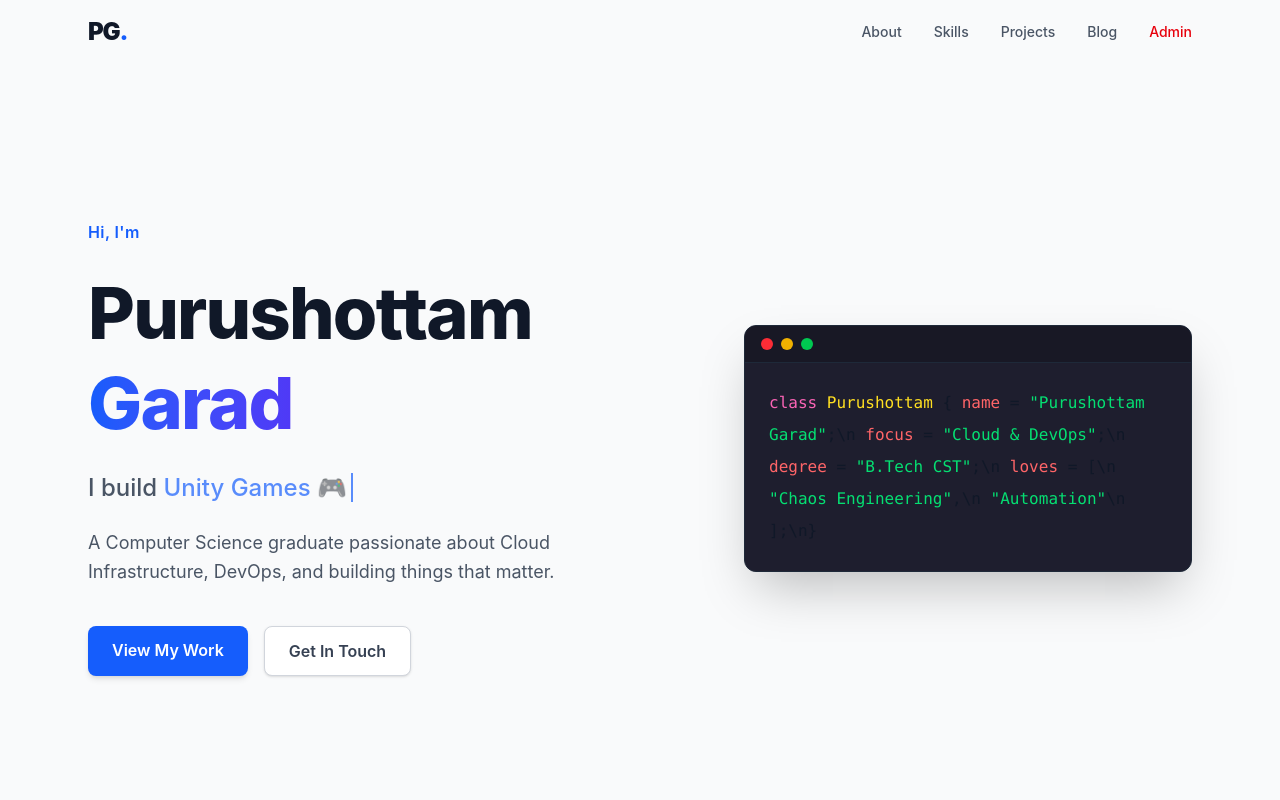
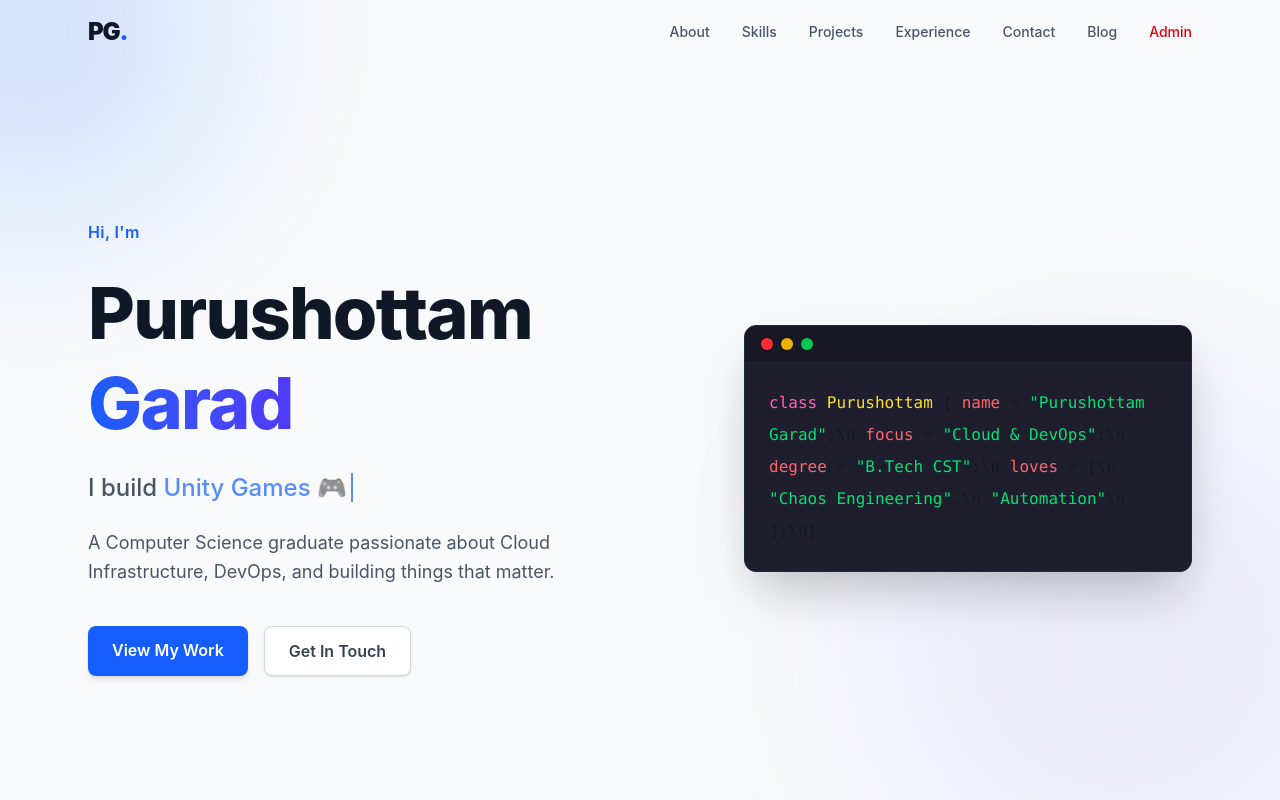
Before and after one commit to itspuru21/portfolio, a React app: page /admin in a window 1280 px wide. Shown: the top 800 px of the page. Built offline with nearby package versions, Linux system fonts and the light colour scheme; the HTML template or start-up script is replaced by a standard one.

Commit message:
corrected some navigation menu issues

```diff
--- a/src/App.jsx
+++ b/src/App.jsx
@@ -27,11 +27,21 @@ const Home = () => (
 export default function App() {
   return (
     <Router>
-      <div className="min-h-screen flex flex-col bg-gray-50 dark:bg-slate-950 text-gray-900 dark:text-slate-100 transition-colors duration-300">
+      <div className="min-h-screen flex flex-col bg-gray-50 dark:bg-slate-950 text-gray-900 dark:text-slate-100 transition-colors duration-300 relative overflow-hidden">
+
+        {/* --- NEW: Ambient Glowing Background --- */}
+        <div className="fixed inset-0 z-0 pointer-events-none">
+          {/* Top left blue glow */}
+          <div className="absolute -top-40 -left-40 w-96 h-96 bg-blue-500/20 dark:bg-blue-600/20 rounded-full blur-[100px]"></div>
+          {/* Bottom right indigo glow */}
+          <div className="absolute top-1/2 -right-20 w-[30rem] h-[30rem] bg-indigo-500/10 dark:bg-indigo-600/10 rounded-full blur-[120px]"></div>
+        </div>
+        {/* --------------------------------------- */}
+
         <Navbar />
 
-        {/* The main content flex-grows to push the footer to the bottom of the page */}
-        <main className="flex-grow pt-24 px-4 sm:px-6 max-w-6xl mx-auto w-full">
+        {/* Added relative z-10 so content sits above the background glow */}
+        <main className="flex-grow pt-24 px-4 sm:px-6 max-w-6xl mx-auto w-full relative z-10">
           <Routes>
             <Route path="/" element={<Home />} />
             <Route path="/blog" element={<BlogList />} />
@@ -40,7 +50,9 @@ export default function App() {
           </Routes>
         </main>
 
-        <Footer />
+        <div className="relative z-10">
+          <Footer />
+        </div>
       </div>
     </Router>
   );
--- a/src/components/Navbar.jsx
+++ b/src/components/Navbar.jsx
@@ -13,6 +13,17 @@ export default function Navbar() {
     return () => window.removeEventListener('scroll', handleScroll);
   }, []);
 
+  // Custom smooth scroll function that respects the HashRouter
+  const scrollToSection = (id) => {
+    setIsMenuOpen(false); // Close mobile menu if open
+    const element = document.getElementById(id);
+    if (element) {
+      // Calculate position minus 80px to account for the fixed navbar height
+      const top = element.getBoundingClientRect().top + window.scrollY - 80;
+      window.scrollTo({ top, behavior: 'smooth' });
+    }
+  };
+
   const closeMenu = () => setIsMenuOpen(false);
 
   return (
@@ -22,7 +33,7 @@ export default function Navbar() {
         : 'bg-transparent border-transparent'
     }`}>
       <div className="max-w-6xl mx-auto px-4 sm:px-6 h-16 flex items-center justify-between">
-        <Link to="/" onClick={closeMenu} className="text-2xl font-black tracking-tighter text-gray-900 dark:text-white">
+        <Link to="/" onClick={() => window.scrollTo(0,0)} className="text-2xl font-black tracking-tighter text-gray-900 dark:text-white cursor-pointer">
           PG<span className="text-blue-600 dark:text-blue-500">.</span>
         </Link>
 
@@ -30,9 +41,11 @@ export default function Navbar() {
         <ul className="hidden md:flex items-center gap-8 text-sm font-medium text-gray-600 dark:text-gray-300">
           {isHome ? (
             <>
-              <li><a href="#about" className="hover:text-blue-600 dark:hover:text-blue-400 transition-colors">About</a></li>
-              <li><a href="#skills" className="hover:text-blue-600 dark:hover:text-blue-400 transition-colors">Skills</a></li>
-              <li><a href="#projects" className="hover:text-blue-600 dark:hover:text-blue-400 transition-colors">Projects</a></li>
+              <li><button onClick={() => scrollToSection('about')} className="hover:text-blue-600 dark:hover:text-blue-400 transition-colors">About</button></li>
+              <li><button onClick={() => scrollToSection('skills')} className="hover:text-blue-600 dark:hover:text-blue-400 transition-colors">Skills</button></li>
+              <li><button onClick={() => scrollToSection('projects')} className="hover:text-blue-600 dark:hover:text-blue-400 transition-colors">Projects</button></li>
+              <li><button onClick={() => scrollToSection('experience')} className="hover:text-blue-600 dark:hover:text-blue-400 transition-colors">Experience</button></li>
+              <li><button onClick={() => scrollToSection('contact')} className="hover:text-blue-600 dark:hover:text-blue-400 transition-colors">Contact</button></li>
             </>
           ) : (
             <li><Link to="/" className="hover:text-blue-600 dark:hover:text-blue-400 transition-colors">Home</Link></li>
@@ -51,13 +64,15 @@ export default function Navbar() {
 
       {/* Mobile Menu Dropdown */}
       {isMenuOpen && (
-        <div className="md:hidden bg-white dark:bg-slate-900 border-b border-gray-200 dark:border-slate-800 px-4 py-4 space-y-4 shadow-xl">
+        <div className="md:hidden bg-white dark:bg-slate-900 border-b border-gray-200 dark:border-slate-800 px-4 py-4 space-y-4 shadow-xl flex flex-col">
           {isHome ? (
-            <div className="flex flex-col gap-4 text-gray-700 dark:text-gray-300">
-              <a href="#about" onClick={closeMenu}>About</a>
-              <a href="#skills" onClick={closeMenu}>Skills</a>
-              <a href="#projects" onClick={closeMenu}>Projects</a>
-            </div>
+            <>
+              <button onClick={() => scrollToSection('about')} className="text-left text-gray-700 dark:text-gray-300">About</button>
+              <button onClick={() => scrollToSection('skills')} className="text-left text-gray-700 dark:text-gray-300">Skills</button>
+              <button onClick={() => scrollToSection('projects')} className="text-left text-gray-700 dark:text-gray-300">Projects</button>
+              <button onClick={() => scrollToSection('experience')} className="text-left text-gray-700 dark:text-gray-300">Experience</button>
+              <button onClick={() => scrollToSection('contact')} className="text-left text-gray-700 dark:text-gray-300">Contact</button>
+            </>
           ) : (
             <Link to="/" onClick={closeMenu} className="block text-gray-700 dark:text-gray-300">Home</Link>
           )}
```
